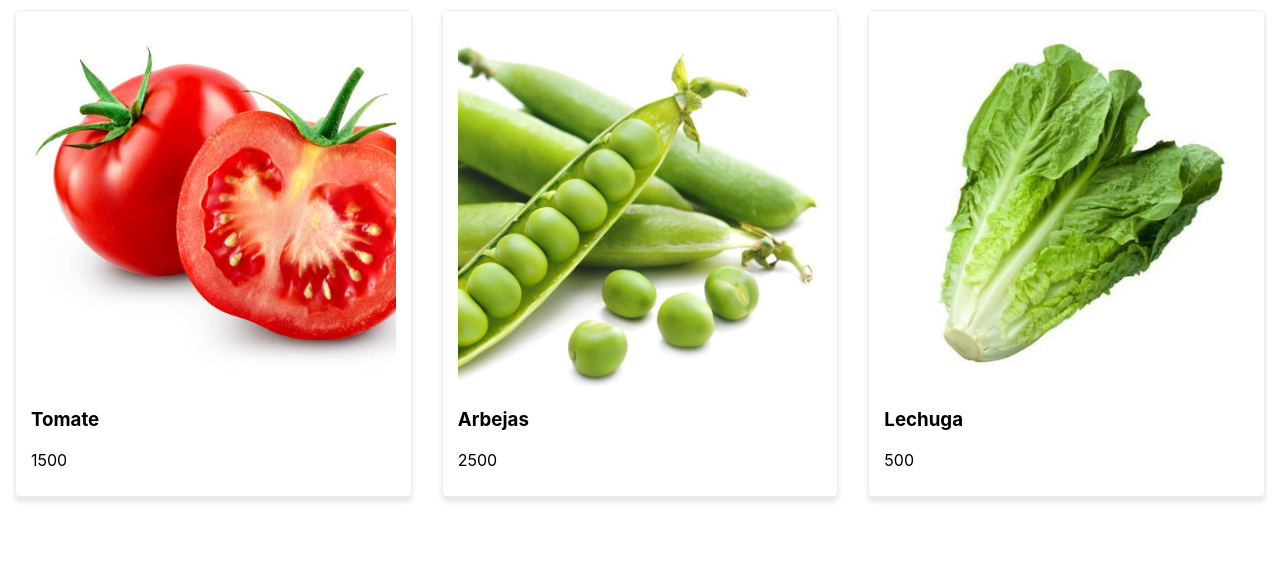
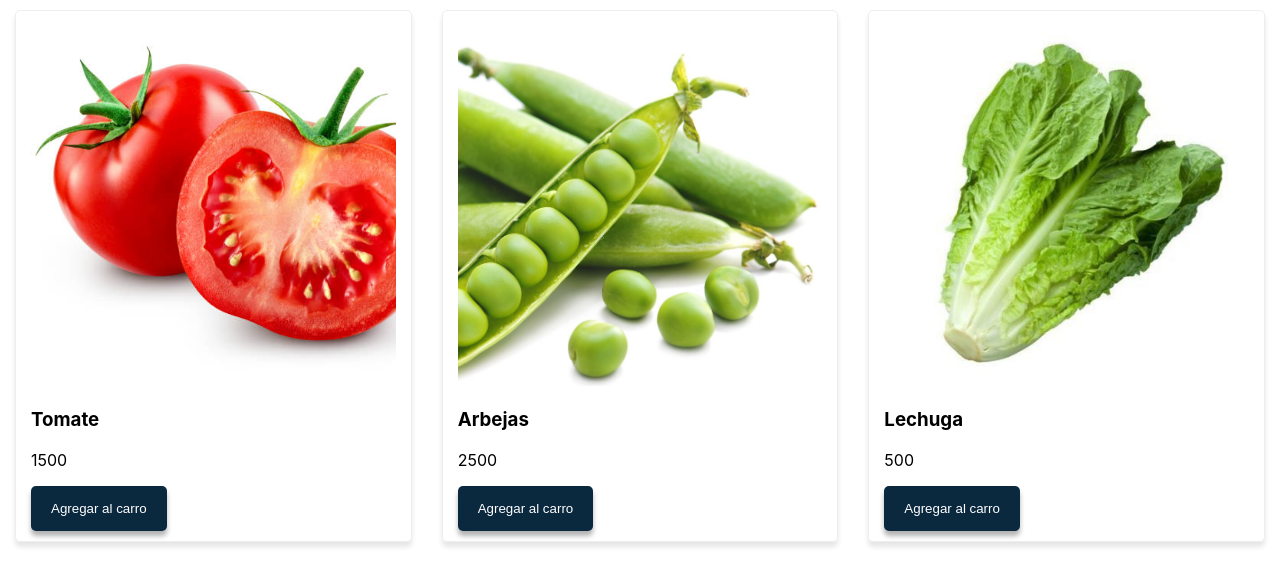
Before and after one commit to hrdax/proyecto-js, a React (Create React App) app in the folder carrito de compras react/carro-de-compras/: page / in a window 1280 px wide. Shown: the top 586 px of the page. Built offline with nearby package versions, Linux system fonts and the light colour scheme.

Commit message:
componente boton y estilo

```diff
--- /dev/null
+++ b/carrito de compras react/carro-de-compras/src/components/Button.js
@@ -0,0 +1,24 @@
+import { Component } from "react"
+
+const styles = {
+    button: {
+        backgroundColor: '#0A283E',
+        color: '#fff',
+        padding: '15px 20px',
+        border: 'none',
+        borderRadius: '5px',
+        cursor: 'pointer',
+        boxShadow: '0 5px 5px rgb(0,0,0,0.3)'
+    }
+}
+
+
+class Button extends Component {
+    render() {
+        return (
+            <button style={styles.button} { ...this.props} />
+        )
+    }
+}
+
+export default Button
--- a/carrito de compras react/carro-de-compras/src/components/Producto.js
+++ b/carrito de compras react/carro-de-compras/src/components/Producto.js
@@ -1,4 +1,5 @@
 import { Component } from 'react'
+import Button from './Button'
 
 const styles = {
     producto: {
@@ -17,13 +18,16 @@
 class Producto extends Component {
 
     render () {
-        const { producto } = this.props
+        const { producto, agregarAlCarro } = this.props
         console.log(this.props)
         return(
             <div style={ styles.producto }>
                 <img style={ styles.img } alt={producto.name} src={ producto.img }/>
                 <h3>{ producto.name }</h3>
                 <p>{ producto.price }</p>
+                <Button onClick={() => agregarAlCarro(producto )}>
+                    Agregar al carro
+                </Button>
             </div>
         )
     }
```
